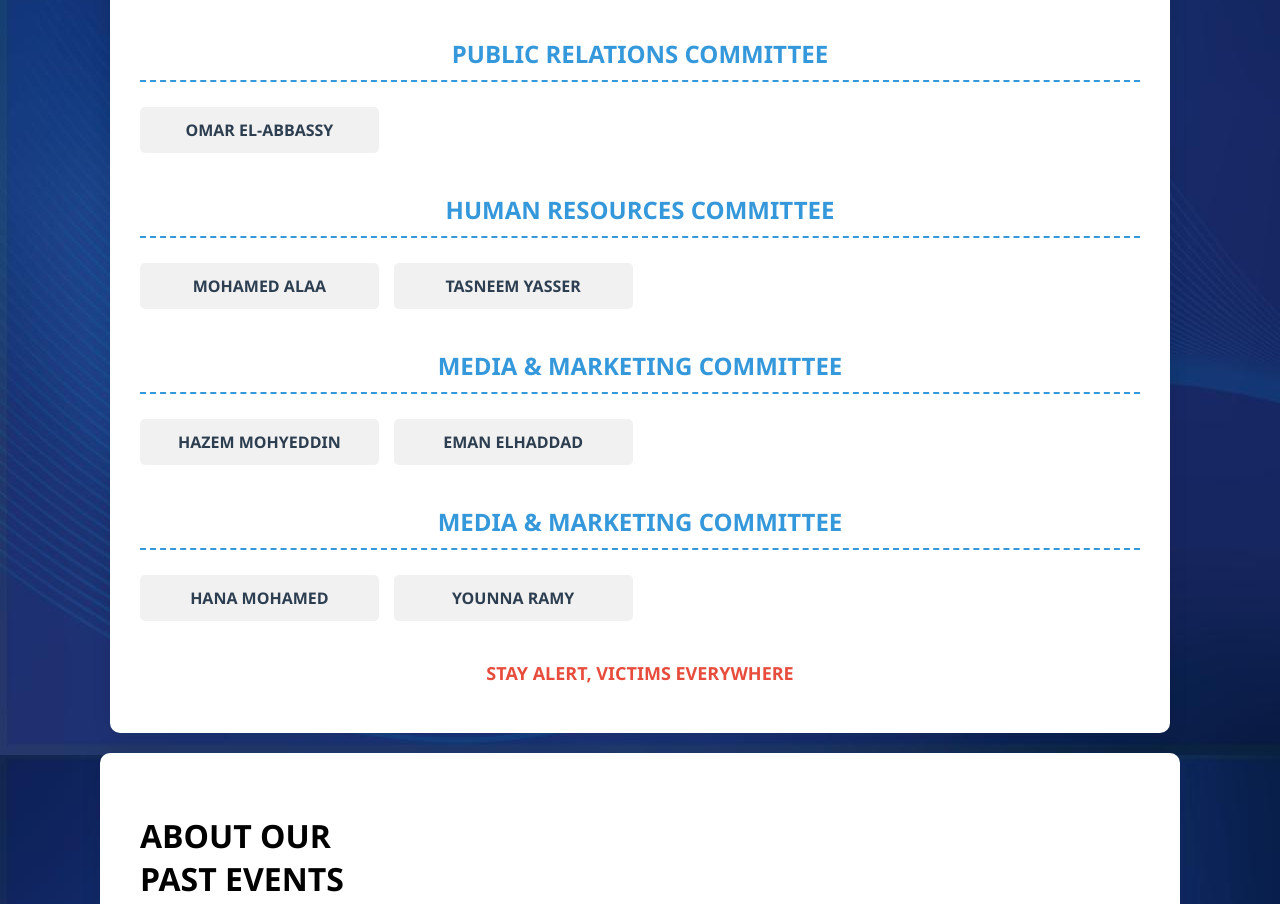
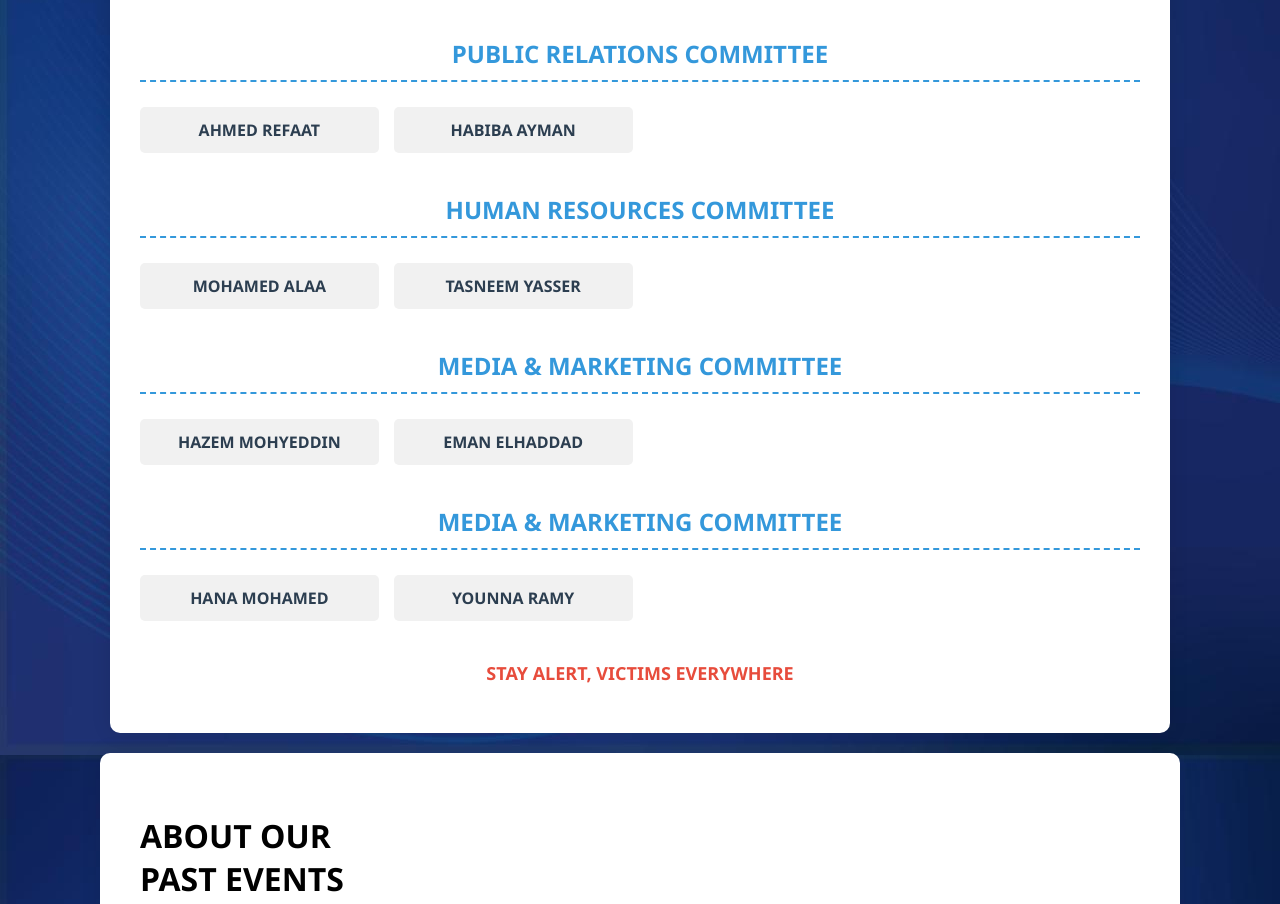
Before and after one commit to ziad-soliman166/save-website, a plain HTML site: page index.html in a window 1280 px wide. Shown: the part 1805-2709 px from the top of the page. Drawn offline with Linux system fonts and the light colour scheme.

```diff
--- a/index.html
+++ b/index.html
@@ -72,7 +72,8 @@
         <div class="committee">
             <h3 class="committee-title">PUBLIC RELATIONS COMMITTEE</h3>
             <div class="members-grid">
-                <div class="member">OMAR EL-ABBASSY</div>
+                <div class="member">AHMED REFAAT</div>
+                <div class="member">HABIBA AYMAN</div>
             </div>
         </div>
         <div class="committee">
```
